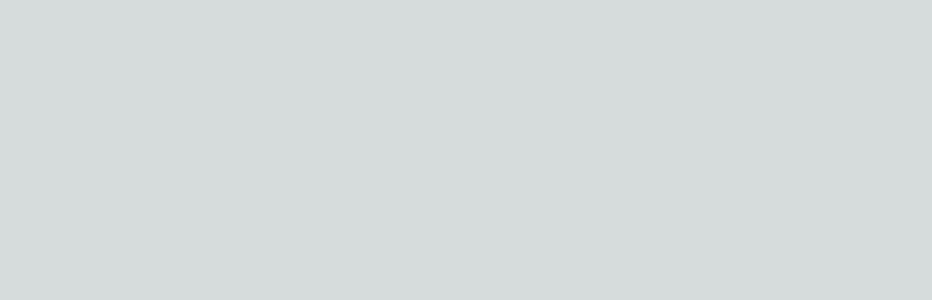
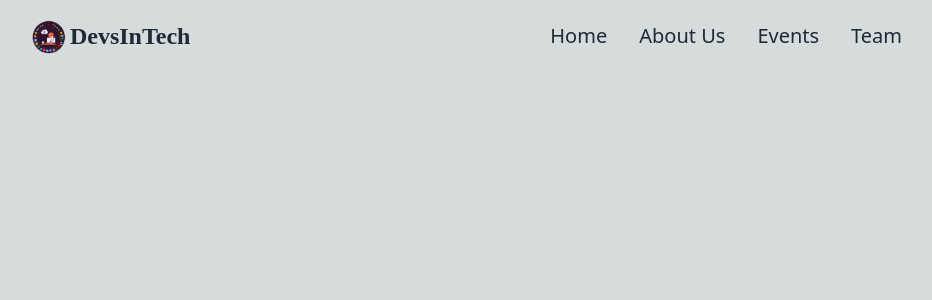
Before and after one commit to devs-in-tech/DevsInTech, a Next.js app: page / in a window 1280 px wide. Shown: the top 300 px of the page, without its empty margins (174-1106 px from the left). Built offline with nearby package versions, Linux system fonts and the light colour scheme.

Commit message:
feat: added logo

```diff
--- a/src/components/Navbar.jsx
+++ b/src/components/Navbar.jsx
@@ -1,4 +1,6 @@
+import Image from 'next/image';
 import { useState } from 'react';
+import Logo from "../../public/logo2.png";
 
 const Navbar = () => {
     let Links = [
@@ -10,11 +12,11 @@ const Navbar = () => {
     let [open, setOpen] = useState(false);
     return (
         <div className='w-full fixed top-0 left-0'>
-            <div className='md:flex items-center justify-center py-4 md:px-10 px-7'>
+            <div className='md:flex items-center justify-around py-4 md:px-10 px-7'>
                 <div className='font-bold text-2xl cursor-pointer flex items-center font-[Poppins]
       text-gray-800'>
-                    <span className='text-3xl text-indigo-600 mr-1 pt-2'>
-                        {/* logo of the community */}
+                    <span>
+                        <Image className='h-10 w-10' src={Logo} alt="" />
                     </span>
                     DevsInTech
                 </div>
@@ -22,8 +24,7 @@ const Navbar = () => {
                 <div onClick={() => setOpen(!open)} className='text-3xl absolute right-8 top-6 cursor-pointer md:hidden'>
                     <ion-icon name={open ? 'close' : 'menu'}></ion-icon>
                 </div>
-
-                <ul className={`md:flex md:items-center md:pb-0 pb-12 absolute md:static md:z-auto z-[-1] left-0 w-full md:w-auto md:pl-0 pl-9 transition-all duration-500 ease-in ${open ? 'top-20 ' : 'top-[-490px]'}`}>
+                <ul className={`md:flex md:items-center md:pb-0 pb-12 absolute md:static md:z-auto z-[-1] left-0 w-full md:w-auto md:pl-0 pl-9 transition-all duration-500 ease-in ${open ? 'top-16 ' : 'top-[-490px]'}`}>
                     {
                         Links.map((link) => (
                             <li key={link.name} className='md:ml-8 text-xl md:my-0 my-7'>
@@ -33,7 +34,7 @@ const Navbar = () => {
                     }
                 </ul>
             </div>
-        </div>
+        </div >
     )
 }
 
--- a/src/pages/index.js
+++ b/src/pages/index.js
@@ -1,3 +1,4 @@
+import Navbar from "@/components/Navbar";
 import Head from "next/head";
 import Script from "next/script";
 export default function Home() {
@@ -10,6 +11,7 @@ export default function Home() {
       </Head>
       <Script type="module" src="https://unpkg.com/ionicons@7.1.0/dist/ionicons/ionicons.esm.js"></Script>
       <Script nomodule src="https://unpkg.com/ionicons@7.1.0/dist/ionicons/ionicons.js"></Script>
+      <Navbar />
     </>
   );
 }
```
Also changed, not shown: public/logo2.png (added).
